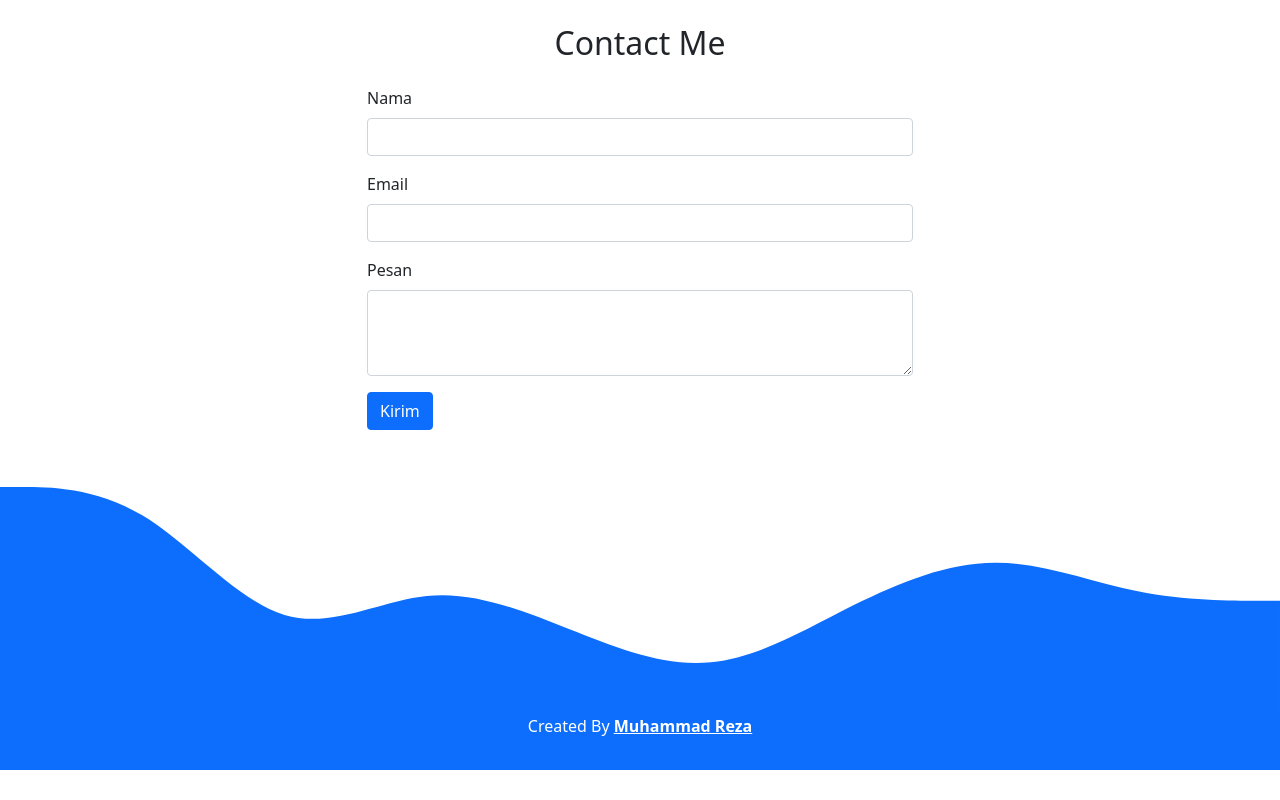
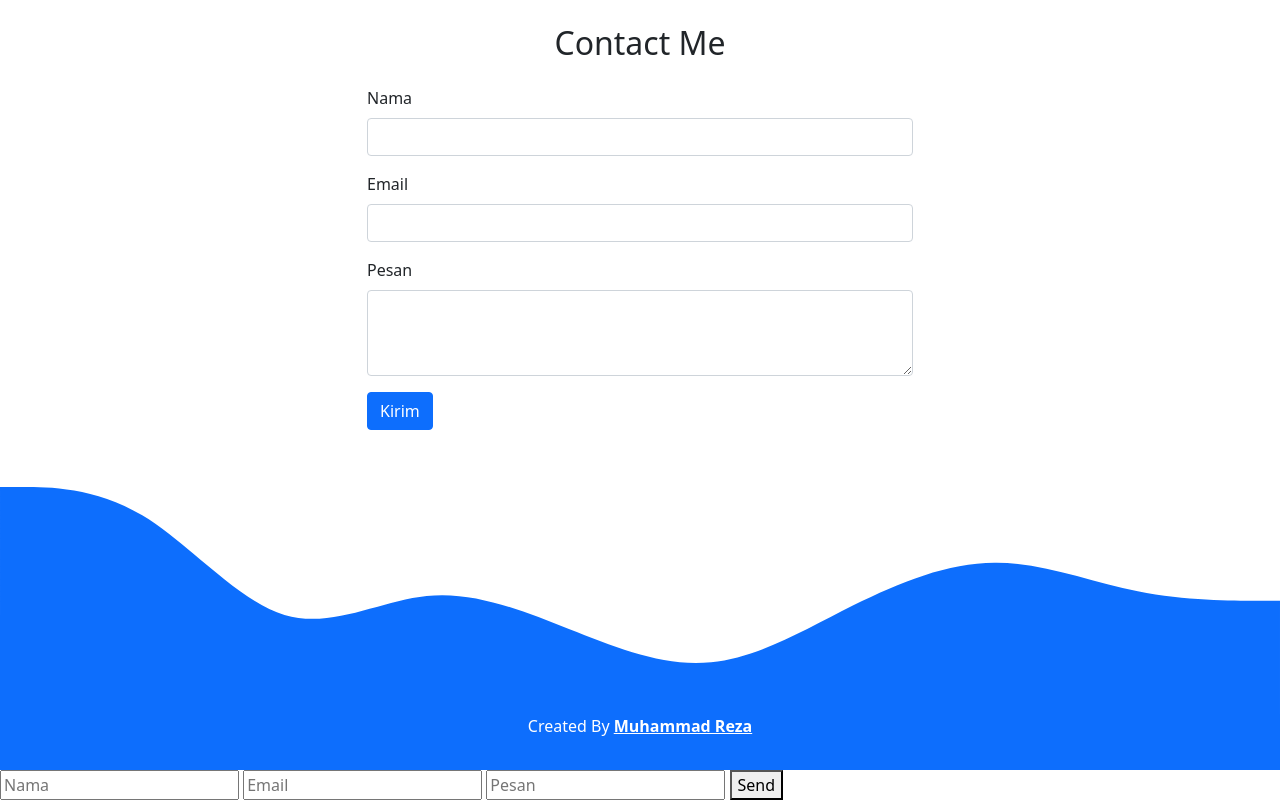
Before and after one commit to muhammadreza851/muhammadreza851.github.io, a plain HTML site: page index.html in a window 1280 px wide. Shown: the part 2495-3295 px from the top of the page. Before the commit the page ends 3265 px from the top, so only its background shows below. Drawn offline with nearby package versions, Linux system fonts and the light colour scheme.

Commit message:
update terbaru

```diff
--- a/index.html
+++ b/index.html
@@ -219,6 +219,13 @@
           .catch(error => console.error('Error!', error.message))
       });
     </script>
+    <form name="porto-contact-form">
+  <input name="nama" type="text" placeholder="Nama">
+  <input name="email" type="email" placeholder="Email" required>
+  <input name="pesan" type="text" placeholder="Pesan">
+
+  <button type="submit">Send</button>
+</form>
 
   </body>
 </html>
```
